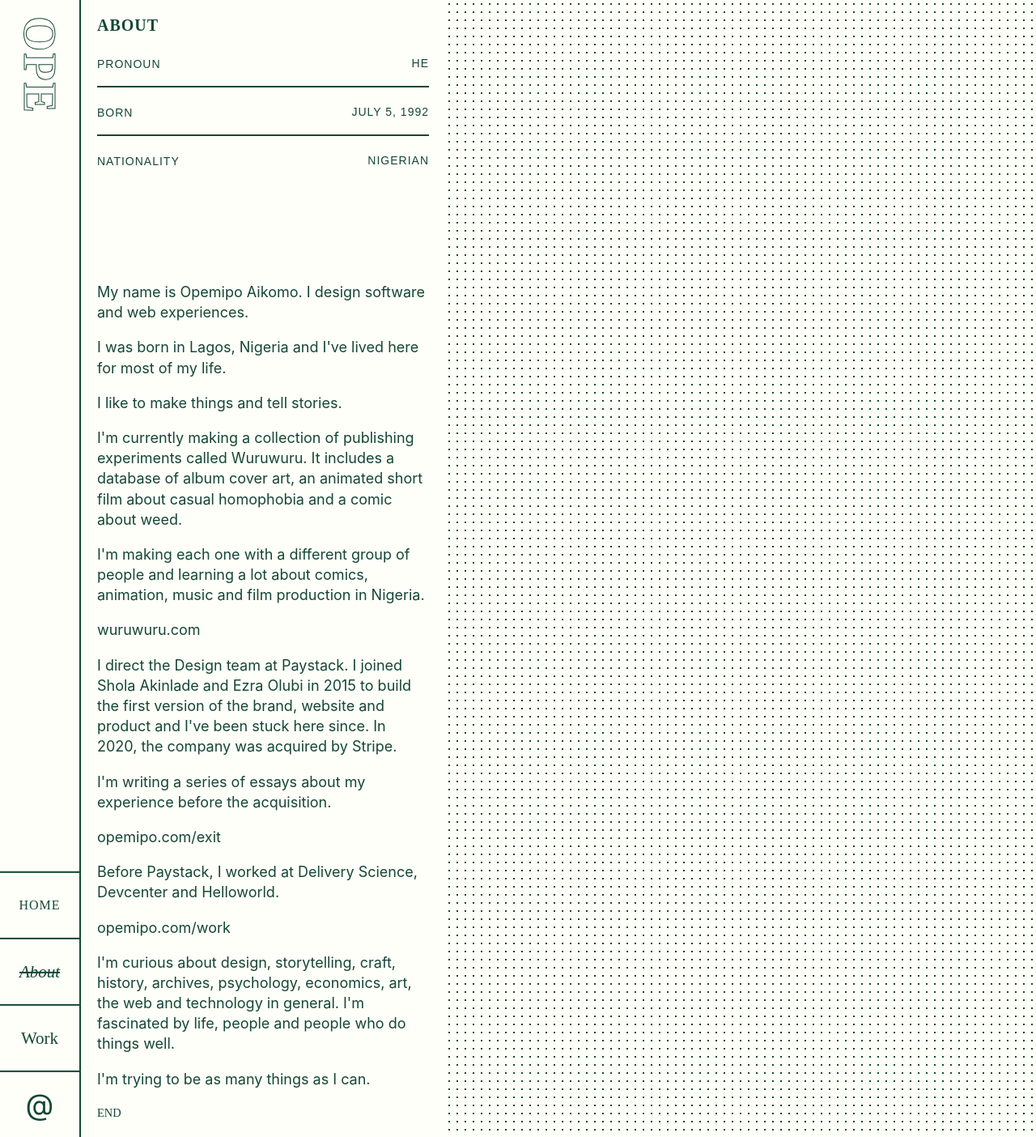
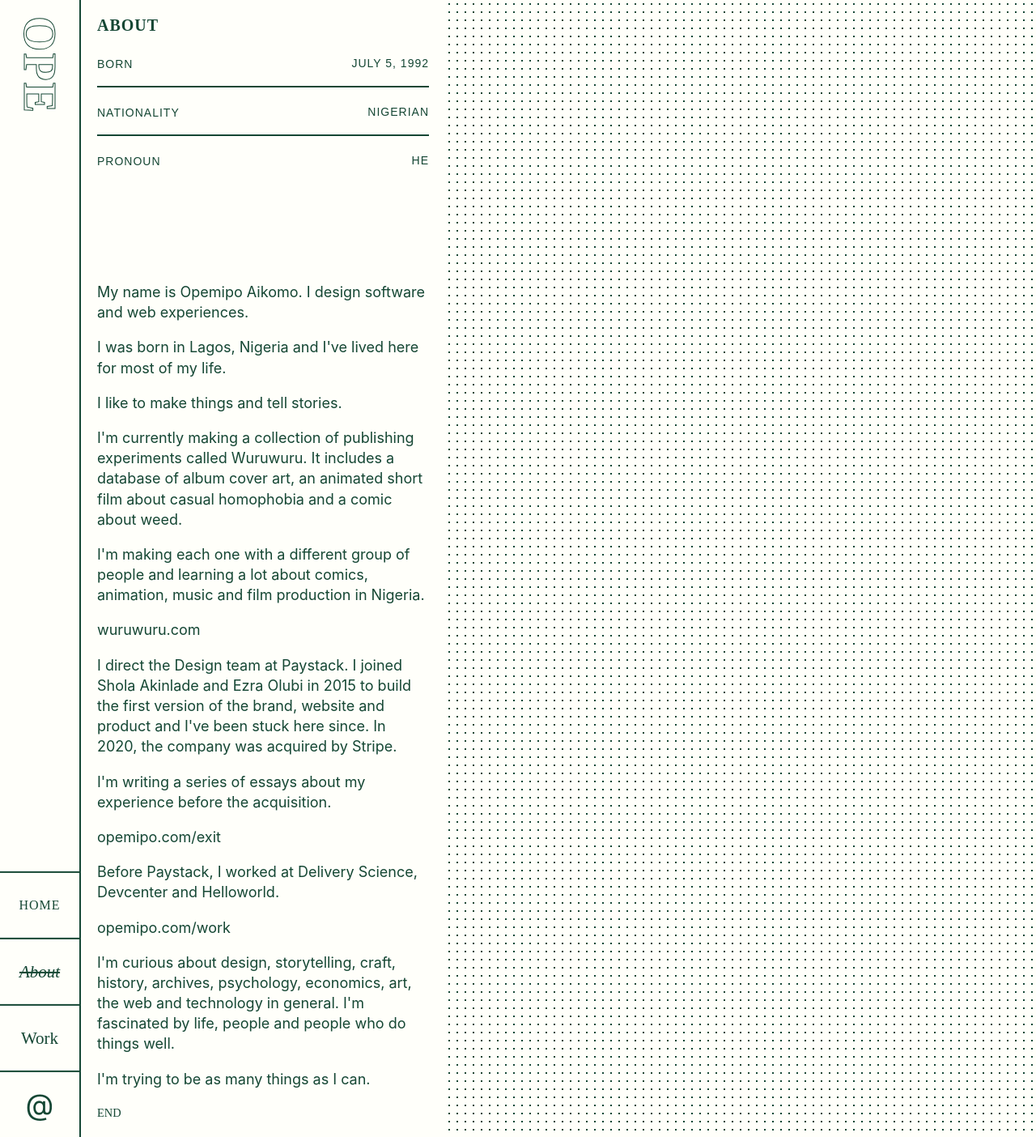
Before and after one commit to fathermerry/opemipo.com, a Jekyll site: the page built from about.md, in a window 1280 px wide. Shown: the whole page at 81% size. Built offline with Jekyll 4.4.1, drawn with Linux system fonts in a browser that asks for light colours; some web fonts are replaced.

Commit message:
Switch order of bio

```diff
--- a/_includes/bio.html
+++ b/_includes/bio.html
@@ -1,8 +1,4 @@
 <ul class="biodata">
-  <li>
-    <span>Pronoun</span>
-    <span>{{ site.data.about.pronoun }}</span>
-  </li>
   <li>
     <span>Born</span>
     <span>{{ site.data.about.dateOfBirth }}</span>
@@ -11,4 +7,8 @@
     <span>Nationality</span>
     <span>{{ site.data.about.nationality }}</span>
   </li>
+  <li>
+    <span>Pronoun</span>
+    <span>{{ site.data.about.pronoun }}</span>
+  </li>
 </ul>
```
